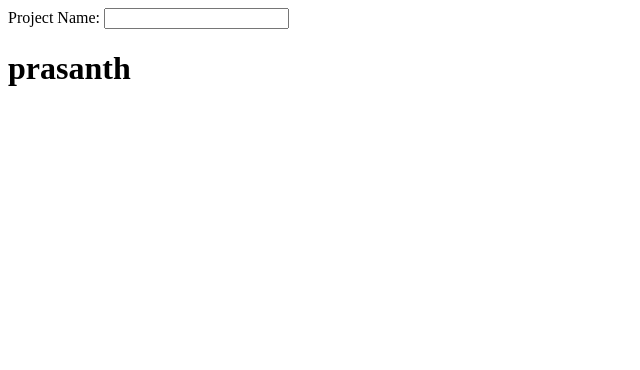
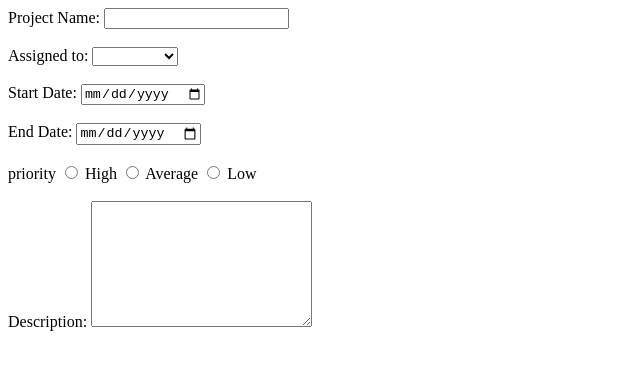
Before and after one commit to PrasanthIT63/first_web_page, a plain HTML site: page form.html in a window 1280 px wide. Shown: the whole page, without its empty margins (0-640 px from the left). Drawn offline with Linux system fonts and the light colour scheme.

Commit message:
Add files via upload

```diff
--- a/form.html
+++ b/form.html
@@ -6,10 +6,31 @@
 <body>
     <form>
         <label for="">Project Name:</label>
-        <input type="text">
+        <input type="text"><br><br>
+        <label for="">Assigned to:</label>
+        <select>
+            <option></option>
+            <option>Prasnth</option>
+            <option>Jayasuriya</option>
+            <option>Vishal</option>
+            <option>Yuvaraj</option>
+        </select><br><br>
+        <label for="">Start Date:</label>
+        <input type="date"><br><br>
+        <label for="">End Date:</label>
+        <input type="date"><br><br>
+        <label> priority</label>
+        <input type="radio" id="p1"name="priority" value="High">
+        <label for="p1">High</label>
+        <input type="radio" id="p1"name="priority" value="High">
+        <label for="p1">Average</label>
+        <input type="radio" id="p1"name="priority" value="High">
+        <label for="p1">Low</label><br><br>
+        <label for="">Description:</label>
+        <textarea rows="8" cols="25"></textarea>
 
     </form>
-    <h1>prasanth</h1>
+
 
 </body>
 </html>
```
